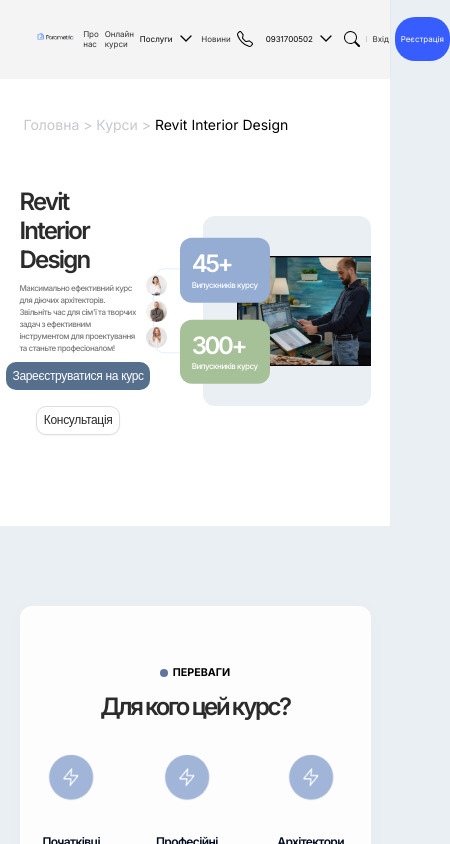
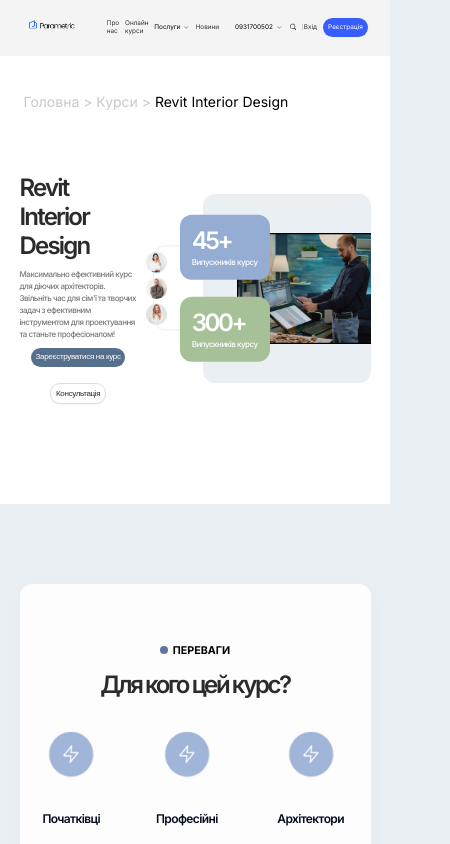
Before and after one commit to yhorodniy/Parametrik_v_2, a React (Vite) app: page / in a window 390 px wide. Shown: the top 844 px of the page, 450 px wide, since content can reach past the window. Built offline with nearby package versions, Linux system fonts and the light colour scheme.

Commit message:
fix buttons and header logo sizes

```diff
--- a/src/components/Header/Header.module.scss
+++ b/src/components/Header/Header.module.scss
@@ -7,7 +7,7 @@
 }
 
 .headerLogo img {
-    max-width: 10vw;
+    max-width: 70%;
 }
 
 .headerContainer {
@@ -16,7 +16,7 @@
     align-items: center;
     justify-content: flex-start;
     gap: 2vw;
-    padding: 2vh 2vh;
+    padding: 2vh 2vw;
 }
 
 .navigationMenu {
@@ -60,7 +60,7 @@
     & .signUp {
         background-color: #385DFF;
         color: #ffffff;
-        padding: 2vh 1.5vw;
+        padding: 10%;
         border-radius: 20px;
     }
 }
@@ -75,7 +75,6 @@
     border-radius: 4px;
     padding: 1.25rem;
     z-index: 100;
-
 
     &::before {
         content: '';
@@ -98,17 +97,19 @@
     position: absolute;
     width: 200px;
     top: 0;
-    left: -220px;
+    left:-220px;
     background-color: #ffffff;
     box-shadow: 0 2px 7px 1px rgba(0, 0, 0, .05), 0 6px 32px 0 rgba(18, 43, 70, .1);
     border-radius: 4px;
     padding: 1.25rem;
 }
 
-
 @media (max-width: 768px) {
     .header {
         font-size: 0.5rem;
+        & svg {
+            width: 0.5rem;
+        }
     }
 
     .servisesSubmenu, .contactsSubmenu, .servisesSubmenuCourses {
@@ -121,12 +122,12 @@
     .servisesSubmenuCourses {
         left: -21.5vw;
     }
-    .signUp {
-        padding: 1vh 0.75vw;
+}
+@media (max-width: 481px) {
+    .header {
+        font-size: 0.4rem;
+        & svg {
+            width: 0.4rem;
+        }
     }
 }
-@media (max-width: 481) {
-    .header {
-        font-size: 0.4rem;
-    }
-}
--- a/src/components/Header/Header.tsx
+++ b/src/components/Header/Header.tsx
@@ -8,12 +8,15 @@
 import DropdownArrow from "./Icons/DropdownArrow";
 
 import styles from "./Header.module.scss";
+import useBreakpoint from "../../customHooks/UseBreakpoint";
 
 
 const Header: React.FC = () => {
   const [ isServises, setIsServises] = useState(false)
   const [ isCourses, setIsCourses ] = useState(false)
   const [ isContact, setIsContact ] = useState(false)
+
+  const breakpoint = useBreakpoint()
 
   const contactsInfo = [
     {
@@ -151,7 +154,7 @@
             </li>
             <li>
               <div onClick={toggleContactSubmenu} style={{display:"flex", alignItems:'center', gap:'3px'}}>
-                {contactsInfo[0].icon}
+                {breakpoint === 'tablet' && contactsInfo[0].icon}
                 <span style={{marginLeft: '10px'}}>{contactsInfo[0].text}</span>
                 <DropdownArrow />
               </div>
--- a/src/components/HeroSection/HeroSection.module.scss
+++ b/src/components/HeroSection/HeroSection.module.scss
@@ -54,7 +54,7 @@
                 display: flex;
                 align-items: center;
                 gap: 3%;
-
+                width: 100%;
             }
         }
 
--- a/src/index.css
+++ b/src/index.css
@@ -56,13 +56,14 @@
 }
 
 .btn {
-    padding: 5%;
+    padding: 0.75rem;
     border-radius: 10px;
     font-size: 1rem;
     font-weight: 500;
     line-height: 120%;
     letter-spacing: -0.02rem;
     width: max-content;
+    height: max-content;
 }
 
 .main-btn {
@@ -89,6 +90,21 @@
         font-size: 0.75rem;
     }
 }
+@media (max-width: 981px) {
+    h2 {
+        font-size: 1.75rem;
+    }
+    h3 {
+        font-size: 1rem;
+    }
+    p {
+        font-size: 0.6rem;
+    }
+    .btn {
+        font-size: 0.7rem;
+        padding: 0.6rem;
+    }
+}
 @media (max-width: 768px) {
     h2 {
         font-size: 1.75rem;
@@ -100,7 +116,8 @@
         font-size: 0.6rem;
     }
     .btn {
-        font-size: 0.75rem;
+        font-size: 0.6rem;
+        padding: 0.4rem;
     }
 }
 @media (max-width: 481px) {
@@ -113,4 +130,8 @@
     p {
         font-size: 0.5rem;
     }
+    .btn {
+        font-size: 0.5rem;
+        padding: 0.3rem;
+    }
 }
```
